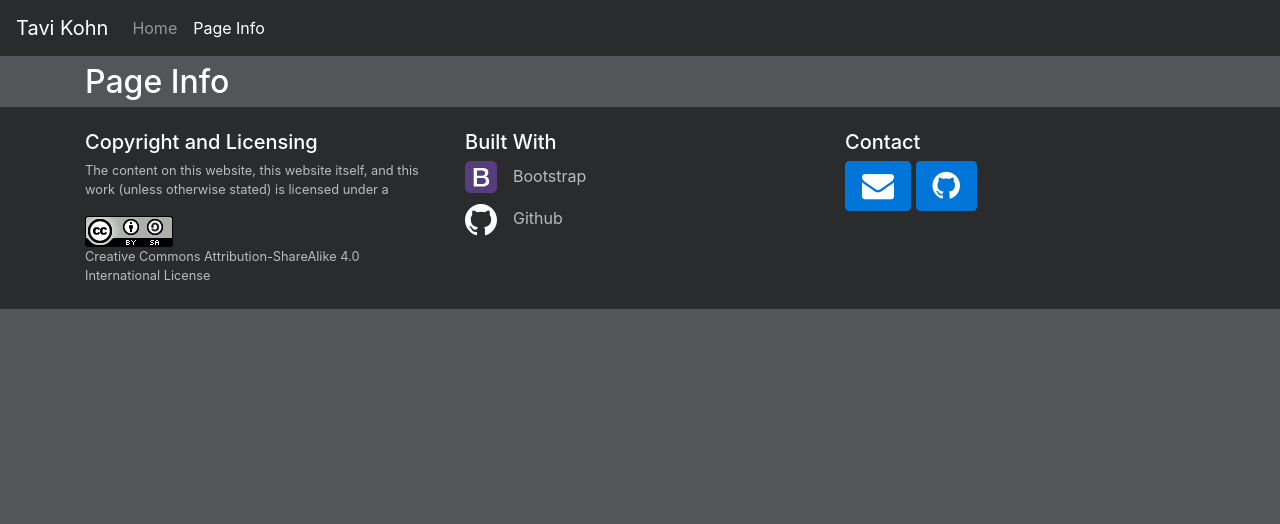
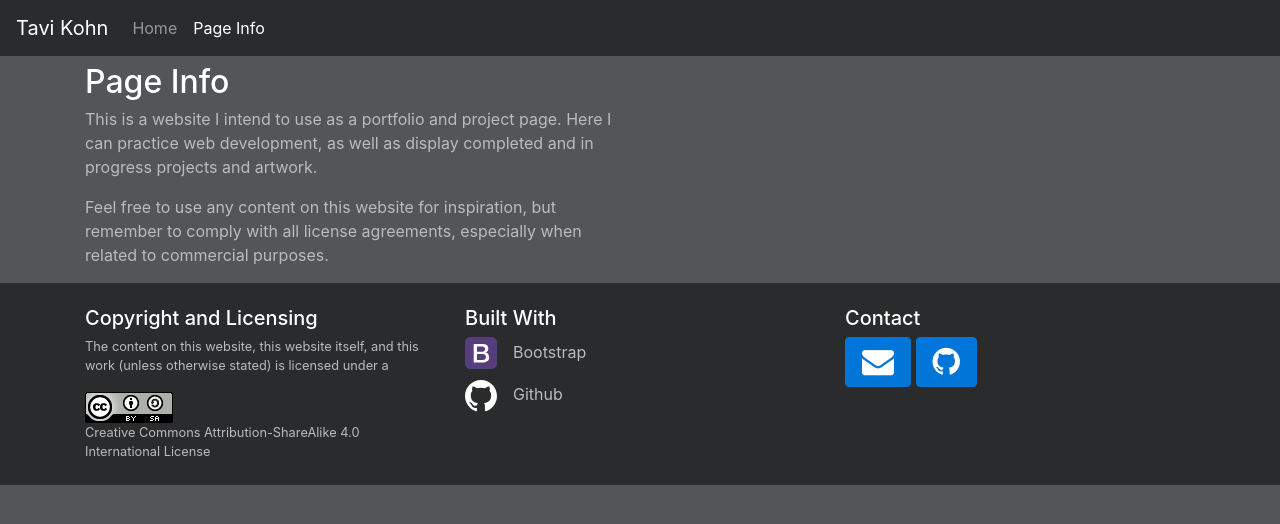
Before and after one commit to Tavi-Kohn/tavi-kohn.github.io, a plain HTML site: page page-info.html in a window 1280 px wide. Drawn offline with nearby package versions, Linux system fonts and the light colour scheme; a script that the page names is missing.

Commit message:
Add page info to page-info.html

```diff
--- a/page-info.html
+++ b/page-info.html
@@ -28,7 +28,21 @@
 	</nav>
 
 	<div class="container">
-		<h2 class="header-light">Page Info</h2>
+		<div class="row">
+			<div class="col-sm-6">
+				<h2 class="header-light">Page Info</h2>
+				<p class="page-info-paragraph">
+					This is a website I intend to use as a portfolio and project
+					 page. Here I can practice web development, as well as
+					 display completed and in progress projects and artwork.
+				 </p>
+				<p class="page-info-paragraph">
+					Feel free to use any content on this website for
+					 inspiration, but remember to comply with all license
+					 agreements, especially when related to commercial purposes.
+				</p>
+			</div>
+		</div>
 	</div>
 
 	<!-- Once there is enough content, the footer should no longer be fixed-bottom -->
```
